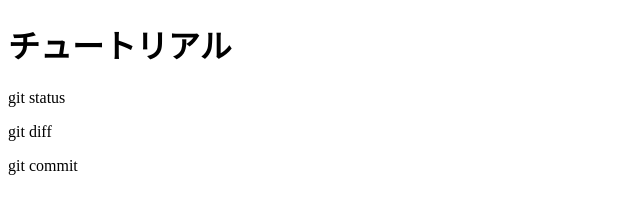
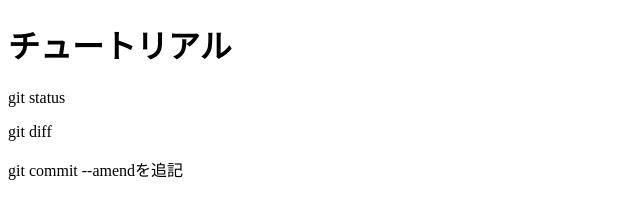
Before and after one commit to yamanoha-hub/git_tutorial, a plain HTML site: page index.html in a window 1280 px wide. Shown: the whole page, without its empty margins (0-640 px from the left). Drawn offline with Linux system fonts and the light colour scheme.

Commit message:
git commit --amendを追記

```diff
--- a/index.html
+++ b/index.html
@@ -10,6 +10,6 @@
   <h1>チュートリアル</h1>
   <p>git status</p>
   <p>git diff</p>
-  <p>git commit</p>
+  <p>git commit --amendを追記</p>
 </body>
 </html>
```
